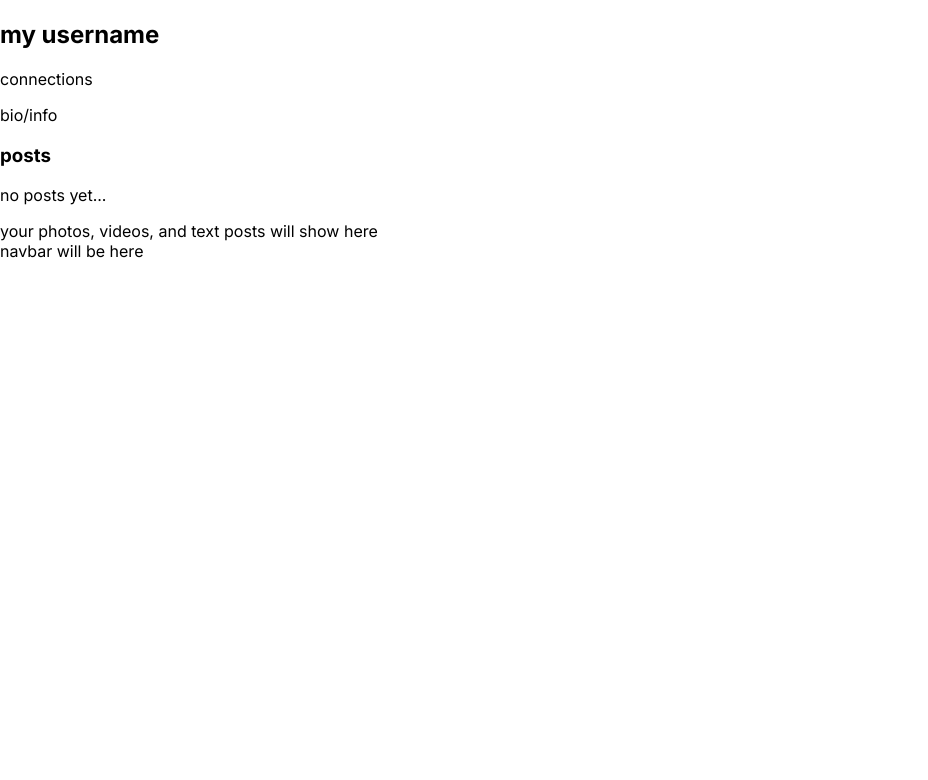
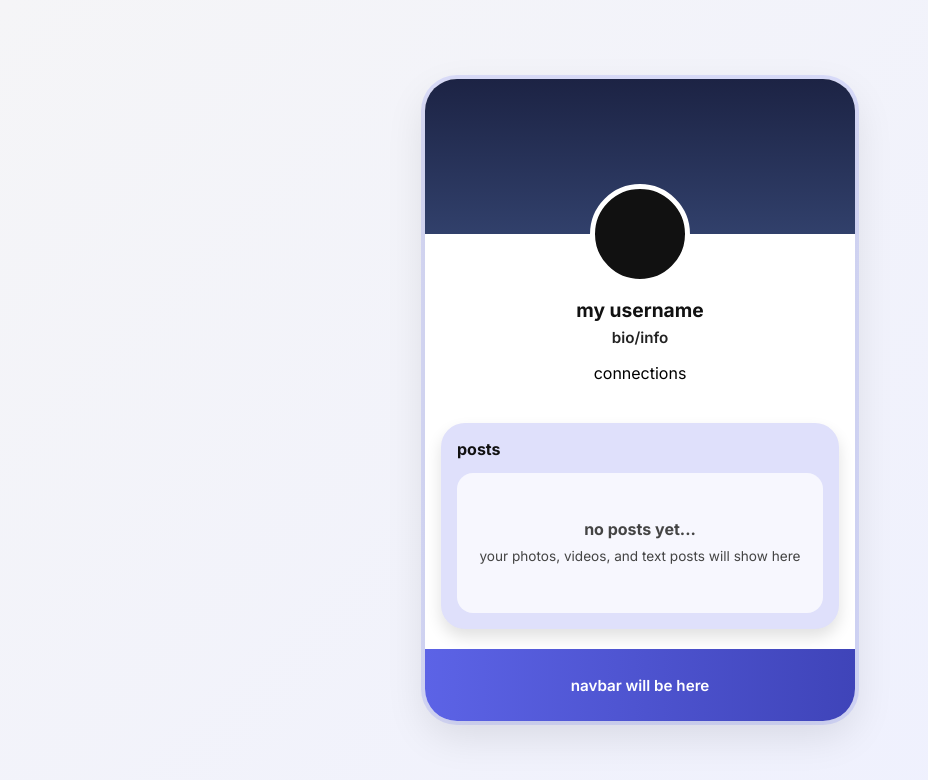
Before and after one commit to Descroll/descroll-frontend, a React (Vite) app: page /profile in a window 1280 px wide. Shown: the top 780 px of the page, without its empty margins (0-928 px from the left). Built offline with nearby package versions, Linux system fonts and the light colour scheme.

Commit message:
styling for profile page, small input adjustment to signup/login pages

```diff
--- a/src/App.css
+++ b/src/App.css
@@ -154,47 +154,160 @@
 
 .profile-page{
 
+  min-height: 100vh;
+  display: flex;
+  justify-content: center;
+  align-items: center;
+  background: linear-gradient(135deg, #f5f5f7, #eef0ff);
+  padding: 16px;
+
 }
 .profile-card{
+
+  width: 100%;
+  max-width: 390px;
+  background: white;
+  border-radius: 32px;
+  overflow: hidden;
+  box-shadow:   0 15px 40px rgba(0, 0, 0, 0.1),
+  0 0 0 4px rgba(122, 130, 255, 0.2);
+  display: flex;
+  flex-direction: column;
 
 }
 .profile-cover{
 
+  height: 155px;
+  background: linear-gradient(180deg, #1c2344, #31406b);
+
 }
 .profile-info{
+
+  position: relative;
+  text-align: center;
+  padding: 60px 16px 24px;
 
 }
 .profile-avatar{
 
+  width: 100px;
+  height: 100px;
+  background: #111;
+  border-radius: 50%;
+  border: 5px solid white;
+  position: absolute;
+  top: -50px;
+  left: 50%;
+  transform: translateX(-50%);
+
 }
 .profile-username{
+
+  margin: 0 0 6px;
+  font-size: 1.2rem;
+  font-weight: 700;
+  color: #111;
+
+}
+.profile-connection,.profile-bio{
+
+  margin: 0;
+  font-size: 0.95rem;
+  font-weight: 600;
+  color: #222;
 
 }
 .profile-bio{
 
+  margin-top: 6px;
+
 }
 .profile-posts{
+
+  margin: 0 16px 20px;
+  background: #dfe0fb;
+  border-radius: 24px;
+  padding: 16px;
+  box-shadow: 0 8px 16px rgba(0, 0, 0, 0.12);
 
 }
 .profile-section{
 
+  margin-bottom: 14px;
+
 }
 .profile-section h3{
+
+  margin: 0;
+  font-size: 1rem;
+  font-weight: 700;
+  text-transform: lowercase;
+  color: #111;
 
 }
 .user-posts{
 
+  min-height: 140px;
+  background: rgba(255, 255, 255, 0.75);
+  border-radius: 16px;
+  display: flex;
+  flex-direction: column;
+  justify-content: center;
+  align-items: center;
+  color: #444;
+  text-align: center;
+  padding: 20px;
+
 }
 .user-posts p{
+
+  margin: 0 0 8px;
+  font-size: 1rem;
+  font-weight: 700;
 
 }
 .user-posts span{
 
-}
-.navbar-sample{
+  font-size: 0.85rem;
+  line-height: 1.4;
 
 }
+.navbar-temp{
 
+  height: 72px;
+  background: linear-gradient(90deg, #5c63e6, #3f44b9);
+  display: flex;
+  justify-content: center;
+  align-items: center;
+  color: white;
+  font-size: 0.95rem;
+  font-weight: 600;
+  margin-top: auto;
+
+}
+@media (min-width: 480px) {
+  .profile-card {
+    max-width: 400px;
+  }
+
+  .profile-info {
+    padding: 64px 20px 24px;
+  }
+
+  .profile-posts-section {
+    margin: 0 20px 20px;
+  }
+}
+
+@media (min-width: 768px) {
+  .profile-page {
+    padding: 24px;
+  }
+
+  .profile-card {
+    max-width: 430px;
+  }
+}
 /* End of styling for Profile page */
 /*
 .counter {
--- a/src/pages/auth/Signup.jsx
+++ b/src/pages/auth/Signup.jsx
@@ -10,8 +10,8 @@ function Signup() {
                 <div className="auth-form">
 
                     <input className="auth-input" type = "text" placeholder = "Username" />
-                    <input className="auth-input" type = "text" placeholder = "Email" />
-                    <input className="auth-input" type = "text" placeholder = "Password" />
+                    <input className="auth-input" type = "email" placeholder = "Email" />
+                    <input className="auth-input" type = "password" placeholder = "Password" />
 
                     <label className="terms">
                         <input type = "checkbox" />
--- a/src/pages/profile/Profile.jsx
+++ b/src/pages/profile/Profile.jsx
@@ -8,8 +8,9 @@ function Profile() {
                     <div className="profile-avatar"></div>
 
                     <h2 className="profile-username">my username</h2>
+                    <p className="profile-bio">bio/info</p>
                     <p className="profile-connections">connections</p>
-                    <p className="profile-bio">bio/info</p>
+
                 </div>
                 <div className="profile-posts">
                     <div className="profile-section">
```
